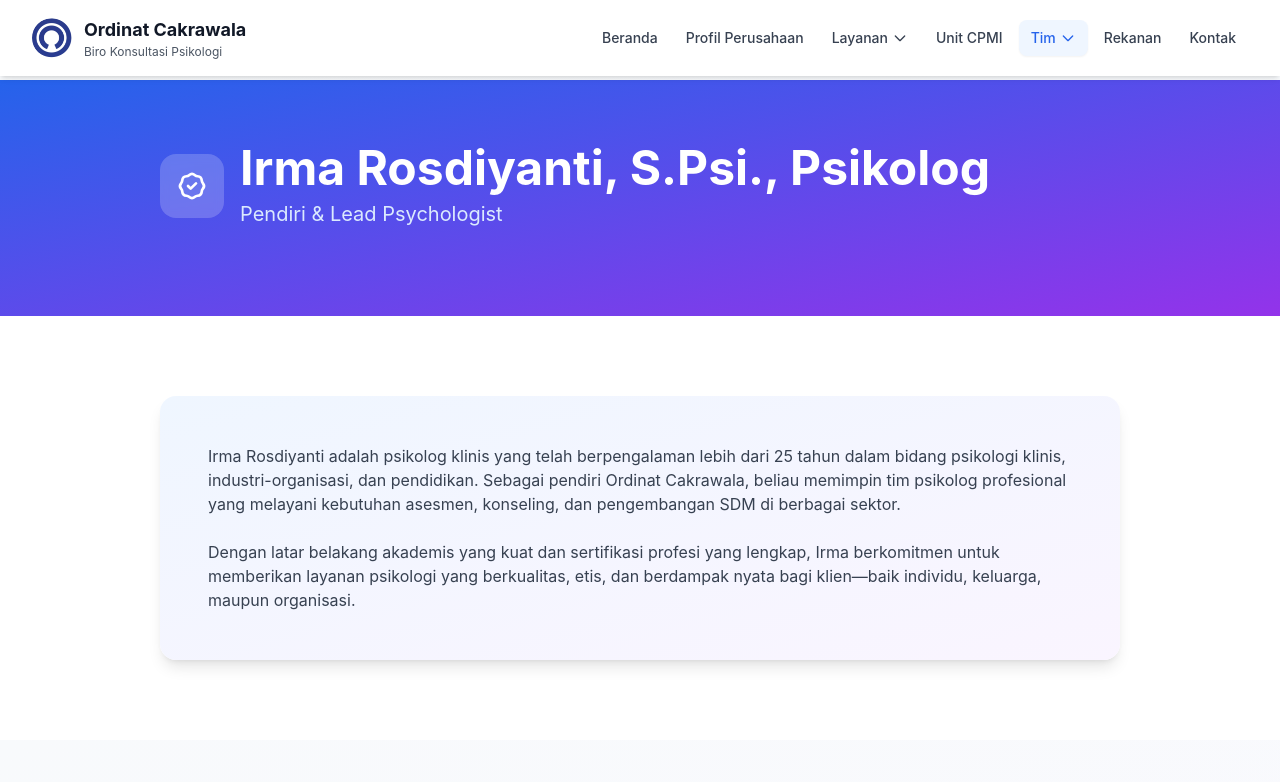
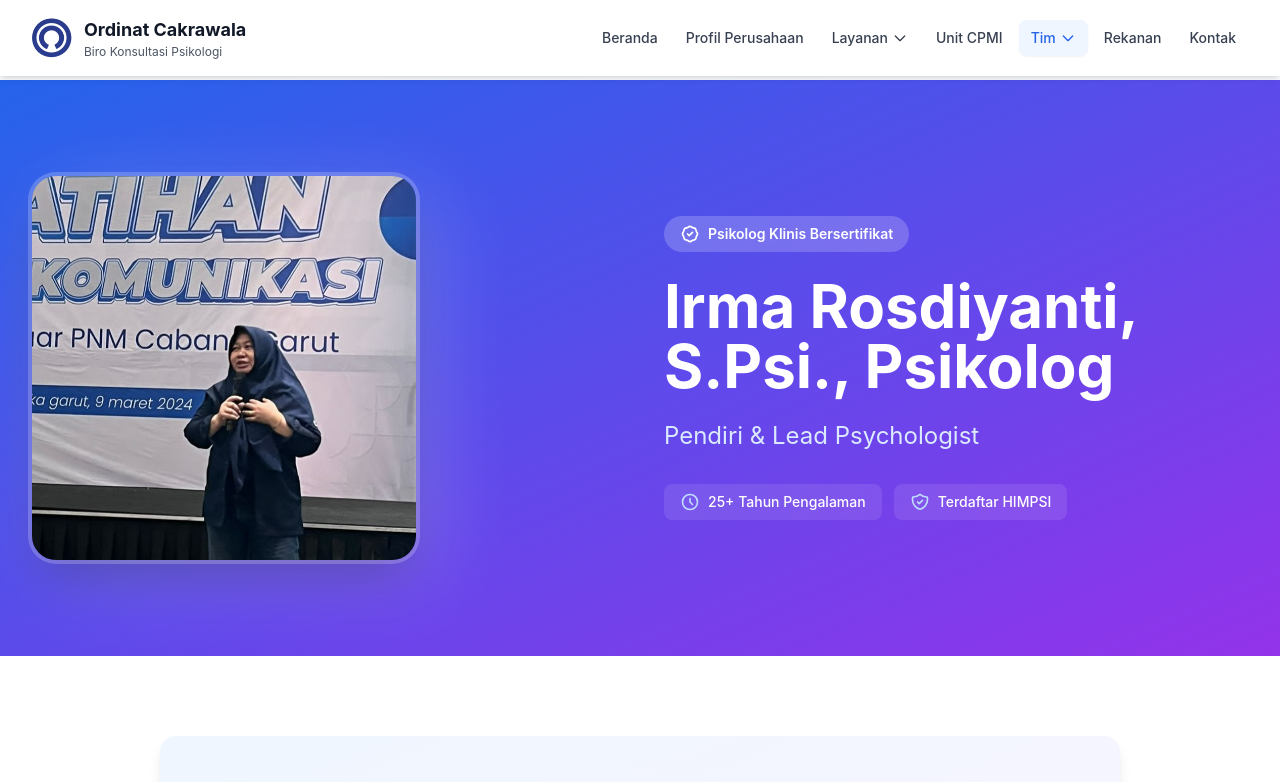
Before and after one commit to Ibnusabil43/ordinat-company-profile-vue, a Vue app: page /tim/irma-rosdiyanti in a window 1280 px wide. Shown: the top 782 px of the page. Built offline with nearby package versions, Linux system fonts and the light colour scheme.

Commit message:
Revamp Irma profile page with larger photo on the left

```diff
--- a/src/pages/TimPage.vue
+++ b/src/pages/TimPage.vue
@@ -1,5 +1,6 @@
 <script setup lang="ts">
 import DefaultLayout from '@/layouts/DefaultLayout.vue'
+import irmaPhoto from '@/assets/IrmaRosdiyantiPhotos/IrmaRosdiyanti.jpeg'
 
 const teamMembers = [
   { name: 'Nazilatul F., S.Psi.', photo: new URL('@/assets/TeamPhotos/Nazilatul F., S.Psi..jpeg', import.meta.url).href },
@@ -46,11 +47,11 @@ const teamMembers = [
           class="block bg-gradient-to-br from-blue-600 to-purple-600 rounded-2xl p-6 sm:p-8 lg:p-12 text-white shadow-xl hover:shadow-2xl transition-all hover:-translate-y-1"
         >
           <div class="flex flex-col md:flex-row items-center md:items-start gap-6 md:gap-8">
-            <div class="w-20 h-20 lg:w-24 lg:h-24 bg-white/20 backdrop-blur-sm rounded-2xl flex items-center justify-center flex-shrink-0">
-              <svg class="w-10 h-10 lg:w-12 lg:h-12" fill="none" stroke="currentColor" viewBox="0 0 24 24">
-                <path stroke-linecap="round" stroke-linejoin="round" stroke-width="2" d="M9 12l2 2 4-4M7.835 4.697a3.42 3.42 0 001.946-.806 3.42 3.42 0 014.438 0 3.42 3.42 0 001.946.806 3.42 3.42 0 013.138 3.138 3.42 3.42 0 00.806 1.946 3.42 3.42 0 010 4.438 3.42 3.42 0 00-.806 1.946 3.42 3.42 0 01-3.138 3.138 3.42 3.42 0 00-1.946.806 3.42 3.42 0 01-4.438 0 3.42 3.42 0 00-1.946-.806 3.42 3.42 0 01-3.138-3.138 3.42 3.42 0 00-.806-1.946 3.42 3.42 0 010-4.438 3.42 3.42 0 00.806-1.946 3.42 3.42 0 013.138-3.138z" />
-              </svg>
-            </div>
+            <img
+              :src="irmaPhoto"
+              alt="Irma Rosdiyanti, S.Psi., Psikolog"
+              class="w-20 h-20 lg:w-24 lg:h-24 rounded-2xl object-cover flex-shrink-0 ring-4 ring-white/20"
+            />
             <div class="flex-1 text-center md:text-left">
               <h3 class="text-2xl lg:text-3xl font-bold mb-2">Irma Rosdiyanti, S.Psi., Psikolog</h3>
               <p class="text-blue-100 text-base lg:text-lg mb-4">Psikolog Klinis</p>
--- a/src/pages/profiles/IrmaProfilePage.vue
+++ b/src/pages/profiles/IrmaProfilePage.vue
@@ -1,21 +1,54 @@
 <script setup lang="ts">
 import DefaultLayout from '@/layouts/DefaultLayout.vue'
+import irmaPhoto from '@/assets/IrmaRosdiyantiPhotos/IrmaRosdiyanti.jpeg'
 </script>
 
 <template>
   <DefaultLayout>
-    <!-- Hero Header -->
-    <section class="bg-gradient-to-br from-blue-600 to-purple-600 text-white py-12 sm:py-16">
-      <div class="max-w-5xl mx-auto px-4 sm:px-6 lg:px-8">
-        <div class="flex items-center gap-4 mb-4 lg:mb-6">
-          <div class="w-14 h-14 lg:w-16 lg:h-16 bg-white/20 backdrop-blur-sm rounded-2xl flex items-center justify-center flex-shrink-0">
-            <svg class="w-7 h-7 lg:w-8 lg:h-8" fill="none" stroke="currentColor" viewBox="0 0 24 24">
-              <path stroke-linecap="round" stroke-linejoin="round" stroke-width="2" d="M9 12l2 2 4-4M7.835 4.697a3.42 3.42 0 001.946-.806 3.42 3.42 0 014.438 0 3.42 3.42 0 001.946.806 3.42 3.42 0 013.138 3.138 3.42 3.42 0 00.806 1.946 3.42 3.42 0 010 4.438 3.42 3.42 0 00-.806 1.946 3.42 3.42 0 01-3.138 3.138 3.42 3.42 0 00-1.946.806 3.42 3.42 0 01-4.438 0 3.42 3.42 0 00-1.946-.806 3.42 3.42 0 01-3.138-3.138 3.42 3.42 0 00-.806-1.946 3.42 3.42 0 010-4.438 3.42 3.42 0 00.806-1.946 3.42 3.42 0 013.138-3.138z" />
-            </svg>
+    <!-- Hero Header with Large Photo -->
+    <section class="bg-gradient-to-br from-blue-600 to-purple-600 text-white py-12 sm:py-16 lg:py-24">
+      <div class="max-w-7xl mx-auto px-4 sm:px-6 lg:px-8">
+        <div class="grid lg:grid-cols-2 gap-8 lg:gap-12 items-center">
+          <!-- Photo Section -->
+          <div class="order-1 lg:order-1 flex justify-center lg:justify-start">
+            <div class="relative">
+              <div class="absolute inset-0 bg-white/20 rounded-3xl blur-2xl transform translate-x-4 translate-y-4"></div>
+              <img
+                :src="irmaPhoto"
+                alt="Irma Rosdiyanti, S.Psi., Psikolog"
+                class="relative w-64 h-64 sm:w-80 sm:h-80 lg:w-96 lg:h-96 rounded-3xl object-cover shadow-2xl ring-4 ring-white/20"
+              />
+            </div>
           </div>
-          <div>
-            <h1 class="text-3xl sm:text-4xl lg:text-5xl font-bold">Irma Rosdiyanti, S.Psi., Psikolog</h1>
-            <p class="text-lg sm:text-xl text-blue-100 mt-2">Pendiri & Lead Psychologist</p>
+
+          <!-- Text Section -->
+          <div class="order-2 lg:order-2 text-center lg:text-left">
+            <div class="inline-flex items-center gap-2 px-4 py-2 bg-white/20 backdrop-blur-sm rounded-full mb-4 lg:mb-6">
+              <svg class="w-5 h-5" fill="none" stroke="currentColor" viewBox="0 0 24 24">
+                <path stroke-linecap="round" stroke-linejoin="round" stroke-width="2" d="M9 12l2 2 4-4M7.835 4.697a3.42 3.42 0 001.946-.806 3.42 3.42 0 014.438 0 3.42 3.42 0 001.946.806 3.42 3.42 0 013.138 3.138 3.42 3.42 0 00.806 1.946 3.42 3.42 0 010 4.438 3.42 3.42 0 00-.806 1.946 3.42 3.42 0 01-3.138 3.138 3.42 3.42 0 00-1.946.806 3.42 3.42 0 01-4.438 0 3.42 3.42 0 00-1.946-.806 3.42 3.42 0 01-3.138-3.138 3.42 3.42 0 00-.806-1.946 3.42 3.42 0 010-4.438 3.42 3.42 0 00.806-1.946 3.42 3.42 0 013.138-3.138z" />
+              </svg>
+              <span class="text-sm font-semibold">Psikolog Klinis Bersertifikat</span>
+            </div>
+            <h1 class="text-3xl sm:text-4xl lg:text-5xl xl:text-6xl font-bold mb-4 lg:mb-6">
+              Irma Rosdiyanti,<br class="hidden sm:block"/>S.Psi., Psikolog
+            </h1>
+            <p class="text-xl sm:text-2xl text-blue-100 mb-6 lg:mb-8">
+              Pendiri & Lead Psychologist
+            </p>
+            <div class="flex flex-wrap gap-3 justify-center lg:justify-start">
+              <div class="flex items-center gap-2 px-4 py-2 bg-white/10 backdrop-blur-sm rounded-lg">
+                <svg class="w-5 h-5 text-blue-200" fill="none" stroke="currentColor" viewBox="0 0 24 24">
+                  <path stroke-linecap="round" stroke-linejoin="round" stroke-width="2" d="M12 8v4l3 3m6-3a9 9 0 11-18 0 9 9 0 0118 0z" />
+                </svg>
+                <span class="text-sm font-medium">25+ Tahun Pengalaman</span>
+              </div>
+              <div class="flex items-center gap-2 px-4 py-2 bg-white/10 backdrop-blur-sm rounded-lg">
+                <svg class="w-5 h-5 text-blue-200" fill="none" stroke="currentColor" viewBox="0 0 24 24">
+                  <path stroke-linecap="round" stroke-linejoin="round" stroke-width="2" d="M9 12l2 2 4-4m5.618-4.016A11.955 11.955 0 0112 2.944a11.955 11.955 0 01-8.618 3.04A12.02 12.02 0 003 9c0 5.591 3.824 10.29 9 11.622 5.176-1.332 9-6.03 9-11.622 0-1.042-.133-2.052-.382-3.016z" />
+                </svg>
+                <span class="text-sm font-medium">Terdaftar HIMPSI</span>
+              </div>
+            </div>
           </div>
         </div>
       </div>
@@ -25,10 +58,18 @@ import DefaultLayout from '@/layouts/DefaultLayout.vue'
     <section class="py-12 sm:py-16 lg:py-20 bg-white">
       <div class="max-w-5xl mx-auto px-4 sm:px-6 lg:px-8">
         <div class="bg-gradient-to-br from-blue-50 to-purple-50 rounded-2xl p-6 sm:p-8 lg:p-12 shadow-lg">
-          <p class="text-sm lg:text-base text-gray-700 leading-relaxed mb-6">
+          <div class="flex items-center gap-3 mb-6">
+            <div class="w-10 h-10 bg-gradient-to-br from-blue-600 to-purple-600 rounded-lg flex items-center justify-center flex-shrink-0">
+              <svg class="w-6 h-6 text-white" fill="none" stroke="currentColor" viewBox="0 0 24 24">
+                <path stroke-linecap="round" stroke-linejoin="round" stroke-width="2" d="M16 7a4 4 0 11-8 0 4 4 0 018 0zM12 14a7 7 0 00-7 7h14a7 7 0 00-7-7z" />
+              </svg>
+            </div>
+            <h2 class="text-2xl lg:text-3xl font-bold text-gray-900">Tentang</h2>
+          </div>
+          <p class="text-base lg:text-lg text-gray-700 leading-relaxed mb-6">
             Irma Rosdiyanti adalah psikolog klinis yang telah berpengalaman lebih dari 25 tahun dalam bidang psikologi klinis, industri-organisasi, dan pendidikan. Sebagai pendiri Ordinat Cakrawala, beliau memimpin tim psikolog profesional yang melayani kebutuhan asesmen, konseling, dan pengembangan SDM di berbagai sektor.
           </p>
-          <p class="text-sm lg:text-base text-gray-700 leading-relaxed">
+          <p class="text-base lg:text-lg text-gray-700 leading-relaxed">
             Dengan latar belakang akademis yang kuat dan sertifikasi profesi yang lengkap, Irma berkomitmen untuk memberikan layanan psikologi yang berkualitas, etis, dan berdampak nyata bagi klien—baik individu, keluarga, maupun organisasi.
           </p>
         </div>
```
Also changed, not shown: src/assets/IrmaRosdiyantiPhotos/IrmaRosdiyanti.jpeg (added).
